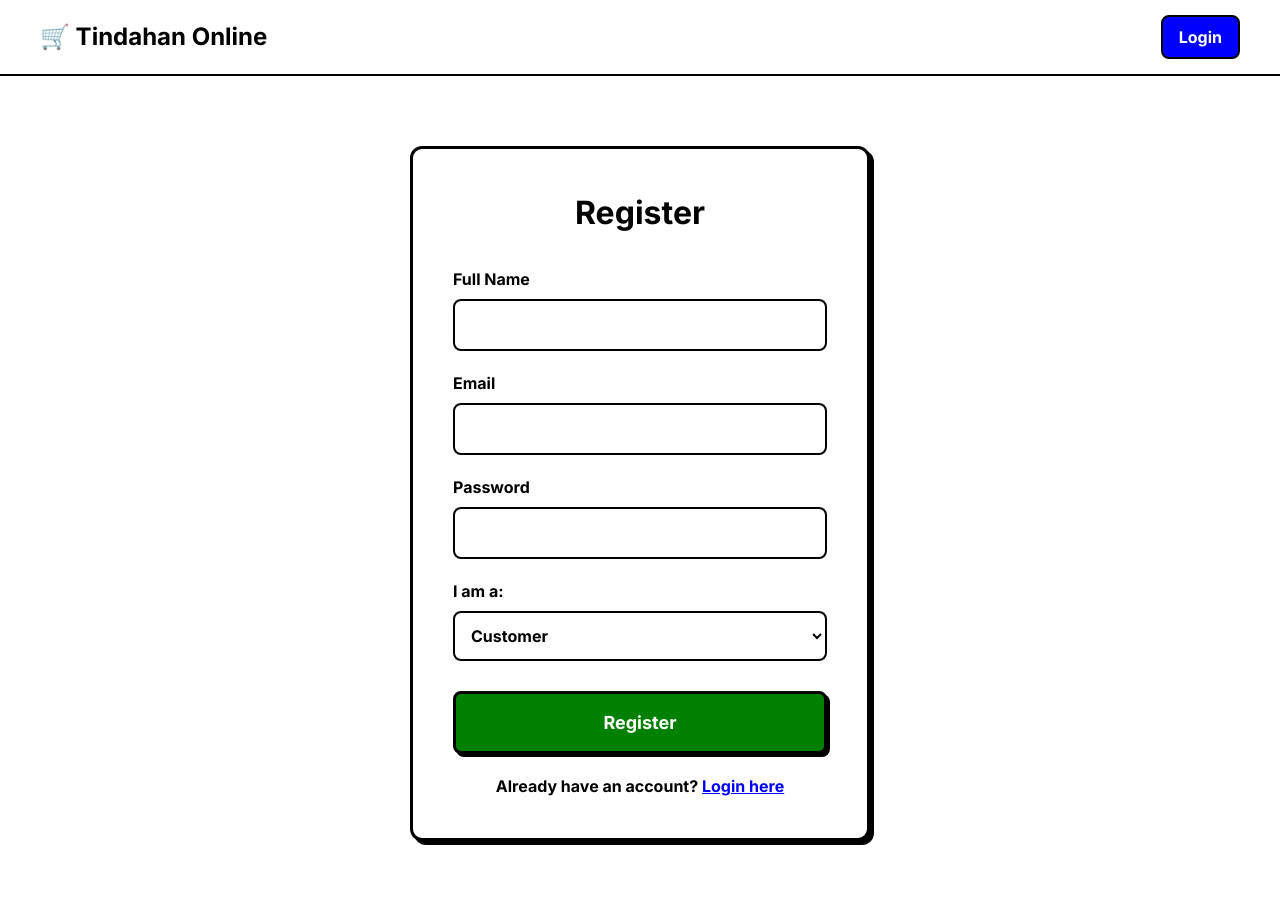
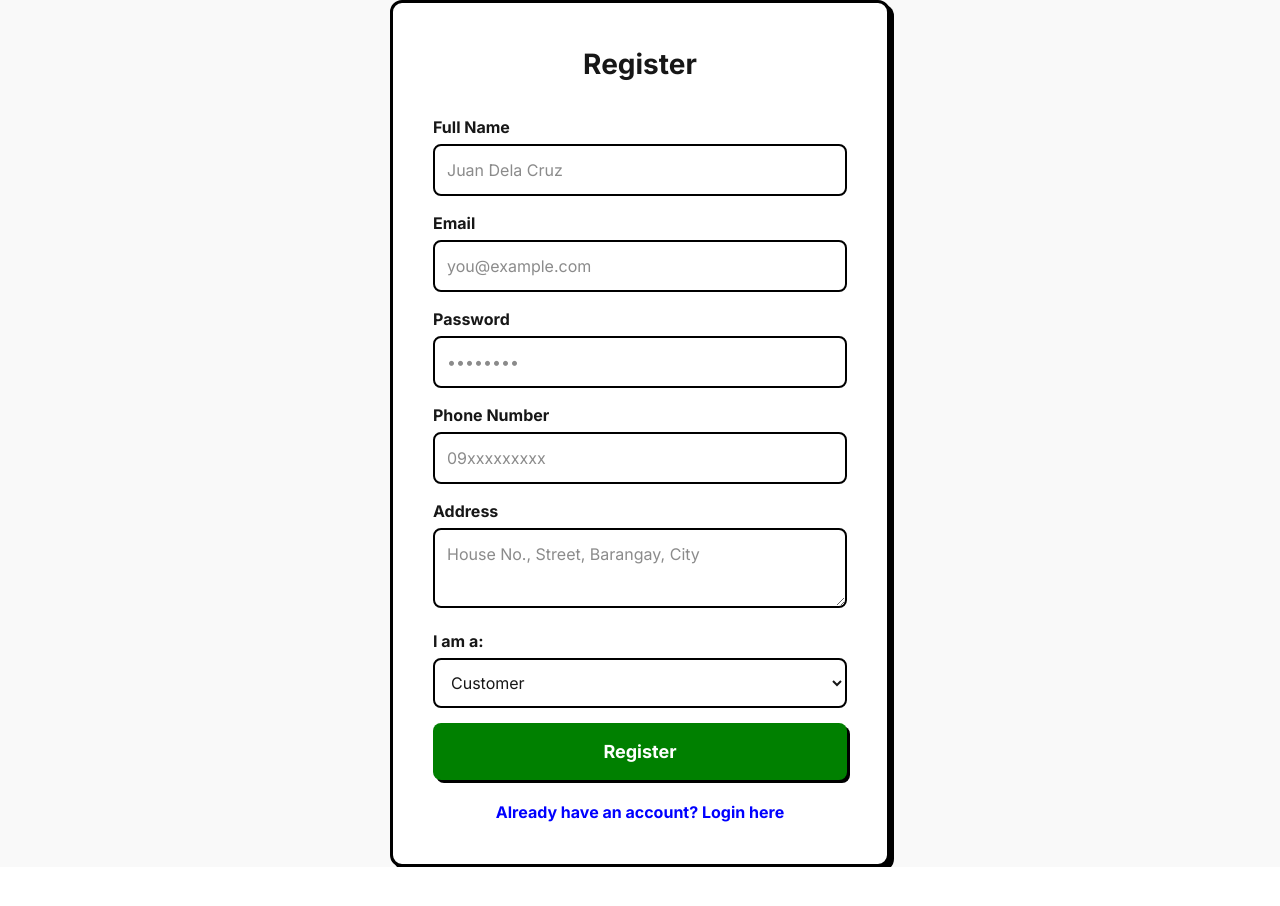
Before and after one commit to Inoues-Lab/tindahan-online, a Next.js app: page /register in a window 1280 px wide. Shown: the top 906 px of the page. After the commit the page ends 867 px from the top, so only its background shows below. Built offline with nearby package versions, Linux system fonts and the light colour scheme; no server answers.

Commit message:
Add address to registration and checkout popup

```diff
--- a/src/app/api/auth/register/route.ts
+++ b/src/app/api/auth/register/route.ts
@@ -6,33 +6,35 @@ import bcrypt from 'bcryptjs'
 export async function POST(request: Request) {
   try {
     const body = await request.json()
-    const { name, email, password, role } = body
+    const { name, email, password, phone, address, role } = body
 
-    // Check if user already exists
-    const existingUser = await prisma.user.findUnique({
-      where: { email }
-    })
-
+    // Check if user exists
+    const existingUser = await prisma.user.findUnique({ where: { email } })
     if (existingUser) {
-      return NextResponse.json({ error: 'User already exists' }, { status: 400 })
+      return NextResponse.json({ error: 'Email already registered' }, { status: 400 })
     }
 
-    // Hash the password
+    // Hash password
     const passwordHash = await bcrypt.hash(password, 10)
 
-    // Create the user
+    // Create user with address
     const user = await prisma.user.create({
       data: {
         name,
         email,
         passwordHash,
+        phone: phone || null,
+        address: address || null,
         role: role || 'CUSTOMER'
       }
     })
 
-    return NextResponse.json({ success: true, userId: user.id })
-  } catch (error: any) {
+    return NextResponse.json({
+      success: true,
+      user: { id: user.id, name: user.name, email: user.email, role: user.role }
+    })
+  } catch (error) {
     console.error('Registration error:', error)
-    return NextResponse.json({ error: 'Failed to register' }, { status: 500 })
+    return NextResponse.json({ error: 'Registration failed' }, { status: 500 })
   }
 }
--- a/src/app/register/page.tsx
+++ b/src/app/register/page.tsx
@@ -4,18 +4,22 @@
 import { useState } from 'react'
 import { useRouter } from 'next/navigation'
 import Link from 'next/link'
-import Header from '@/components/Header'
 
 export default function RegisterPage() {
   const router = useRouter()
-  const [formData, setFormData] = useState({ name: '', email: '', password: '', role: 'CUSTOMER' })
-  const [error, setError] = useState('')
+  const [formData, setFormData] = useState({
+    name: '',
+    email: '',
+    password: '',
+    phone: '',
+    address: '',
+    role: 'CUSTOMER'
+  })
   const [loading, setLoading] = useState(false)
 
-  const handleRegister = async (e: React.FormEvent) => {
+  const handleSubmit = async (e: React.FormEvent) => {
     e.preventDefault()
     setLoading(true)
-    setError('')
 
     try {
       const response = await fetch('/api/auth/register', {
@@ -30,68 +34,88 @@ export default function RegisterPage() {
         alert('Registration successful! Please login.')
         router.push('/login')
       } else {
-        setError(data.error || 'Registration failed')
+        alert(data.error || 'Registration failed')
       }
-    } catch (err) {
-      setError('An error occurred')
+    } catch (error) {
+      alert('Registration error')
     } finally {
       setLoading(false)
     }
   }
 
   return (
-    <main style={{ minHeight: '100vh', backgroundColor: 'white' }}>
-      <Header />
-      <div style={{ maxWidth: '500px', margin: '50px auto', padding: '20px' }}>
-        <div style={{ backgroundColor: 'white', padding: '40px', borderRadius: '12px', border: '3px solid black', boxShadow: '4px 4px 0px black' }}>
-          <h1 style={{ fontSize: '32px', fontWeight: 'bold', color: 'black', textAlign: 'center', marginBottom: '30px', marginTop: 0 }}>Register</h1>
+    <main style={{ minHeight: '100vh', backgroundColor: '#f9f9f9', display: 'flex', alignItems: 'center', justifyContent: 'center' }}>
+      <div style={{ backgroundColor: 'white', padding: '40px', borderRadius: '12px', border: '3px solid black', boxShadow: '4px 4px 0px black', width: '100%', maxWidth: '500px' }}>
+        <h1 style={{ fontSize: '28px', fontWeight: 'bold', textAlign: 'center', marginBottom: '30px' }}>
+          Register
+        </h1>
 
-          {error && (
-            <div style={{ backgroundColor: '#ffebee', color: 'red', padding: '15px', borderRadius: '8px', border: '2px solid red', marginBottom: '20px', fontWeight: 'bold' }}>
-              {error}
-            </div>
-          )}
-
-          <form onSubmit={handleRegister}>
-            <div style={{ marginBottom: '20px' }}>
-              <label style={{ display: 'block', fontWeight: 'bold', color: 'black', marginBottom: '8px' }}>Full Name</label>
+        <form onSubmit={handleSubmit} style={{ display: 'grid', gap: '15px' }}>
+          <div>
+            <label style={{ display: 'block', fontWeight: 'bold', marginBottom: '5px' }}>Full Name</label>
             <input
               type="text"
               required
               value={formData.name}
               onChange={(e) => setFormData({ ...formData, name: e.target.value })}
-                style={{ width: '100%', padding: '12px', fontSize: '16px', border: '2px solid black', borderRadius: '8px', fontWeight: 'bold', color: 'black', boxSizing: 'border-box' }}
+              style={{ width: '100%', padding: '12px', borderRadius: '8px', border: '2px solid black', fontSize: '16px', boxSizing: 'border-box' }}
+              placeholder="Juan Dela Cruz"
             />
           </div>
 
-            <div style={{ marginBottom: '20px' }}>
-              <label style={{ display: 'block', fontWeight: 'bold', color: 'black', marginBottom: '8px' }}>Email</label>
+          <div>
+            <label style={{ display: 'block', fontWeight: 'bold', marginBottom: '5px' }}>Email</label>
             <input
               type="email"
               required
               value={formData.email}
               onChange={(e) => setFormData({ ...formData, email: e.target.value })}
-                style={{ width: '100%', padding: '12px', fontSize: '16px', border: '2px solid black', borderRadius: '8px', fontWeight: 'bold', color: 'black', boxSizing: 'border-box' }}
+              style={{ width: '100%', padding: '12px', borderRadius: '8px', border: '2px solid black', fontSize: '16px', boxSizing: 'border-box' }}
+              placeholder="you@example.com"
             />
           </div>
 
-            <div style={{ marginBottom: '20px' }}>
-              <label style={{ display: 'block', fontWeight: 'bold', color: 'black', marginBottom: '8px' }}>Password</label>
+          <div>
+            <label style={{ display: 'block', fontWeight: 'bold', marginBottom: '5px' }}>Password</label>
             <input
               type="password"
               required
               value={formData.password}
               onChange={(e) => setFormData({ ...formData, password: e.target.value })}
-                style={{ width: '100%', padding: '12px', fontSize: '16px', border: '2px solid black', borderRadius: '8px', fontWeight: 'bold', color: 'black', boxSizing: 'border-box' }}
+              style={{ width: '100%', padding: '12px', borderRadius: '8px', border: '2px solid black', fontSize: '16px', boxSizing: 'border-box' }}
+              placeholder="••••••••"
             />
           </div>
 
-            <div style={{ marginBottom: '30px' }}>
-              <label style={{ display: 'block', fontWeight: 'bold', color: 'black', marginBottom: '8px' }}>I am a:</label>
+          <div>
+            <label style={{ display: 'block', fontWeight: 'bold', marginBottom: '5px' }}>Phone Number</label>
+            <input
+              type="text"
+              required
+              value={formData.phone}
+              onChange={(e) => setFormData({ ...formData, phone: e.target.value })}
+              style={{ width: '100%', padding: '12px', borderRadius: '8px', border: '2px solid black', fontSize: '16px', boxSizing: 'border-box' }}
+              placeholder="09xxxxxxxxx"
+            />
+          </div>
+
+          <div>
+            <label style={{ display: 'block', fontWeight: 'bold', marginBottom: '5px' }}>Address</label>
+            <textarea
+              required
+              value={formData.address}
+              onChange={(e) => setFormData({ ...formData, address: e.target.value })}
+              style={{ width: '100%', padding: '12px', borderRadius: '8px', border: '2px solid black', fontSize: '16px', minHeight: '80px', boxSizing: 'border-box' }}
+              placeholder="House No., Street, Barangay, City"
+            />
+          </div>
+
+          <div>
+            <label style={{ display: 'block', fontWeight: 'bold', marginBottom: '5px' }}>I am a:</label>
             <select
               value={formData.role}
               onChange={(e) => setFormData({ ...formData, role: e.target.value })}
-                style={{ width: '100%', padding: '12px', fontSize: '16px', border: '2px solid black', borderRadius: '8px', fontWeight: 'bold', color: 'black', boxSizing: 'border-box' }}
+              style={{ width: '100%', padding: '12px', borderRadius: '8px', border: '2px solid black', fontSize: '16px', boxSizing: 'border-box' }}
             >
               <option value="CUSTOMER">Customer</option>
               <option value="RIDER">Rider</option>
@@ -101,15 +125,27 @@ export default function RegisterPage() {
           <button
             type="submit"
             disabled={loading}
-              style={{ width: '100%', backgroundColor: loading ? 'gray' : 'green', color: 'white', padding: '15px', fontSize: '18px', fontWeight: 'bold', border: '3px solid black', borderRadius: '8px', cursor: 'pointer', boxShadow: '3px 3px 0px black' }}
+            style={{
+              width: '100%',
+              padding: '15px',
+              backgroundColor: loading ? 'gray' : 'green',
+              color: 'white',
+              border: 'none',
+              borderRadius: '8px',
+              fontSize: '18px',
+              fontWeight: 'bold',
+              cursor: loading ? 'not-allowed' : 'pointer',
+              boxShadow: '3px 3px 0px black'
+            }}
           >
             {loading ? 'Registering...' : 'Register'}
           </button>
         </form>
 
-          <p style={{ textAlign: 'center', marginTop: '20px', fontWeight: 'bold', color: 'black' }}>
-            Already have an account? <Link href="/login" style={{ color: 'blue', textDecoration: 'underline' }}>Login here</Link>
-          </p>
+        <div style={{ textAlign: 'center', marginTop: '20px' }}>
+          <Link href="/login" style={{ color: 'blue', fontWeight: 'bold' }}>
+            Already have an account? Login here
+          </Link>
         </div>
       </div>
     </main>
```
Lines whose indentation alone changed are shown as unchanged.
